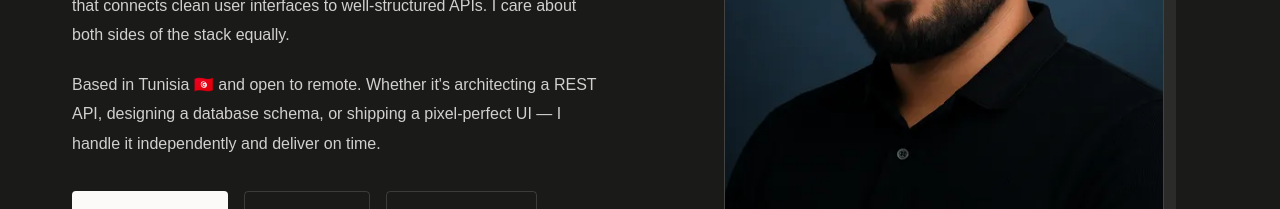
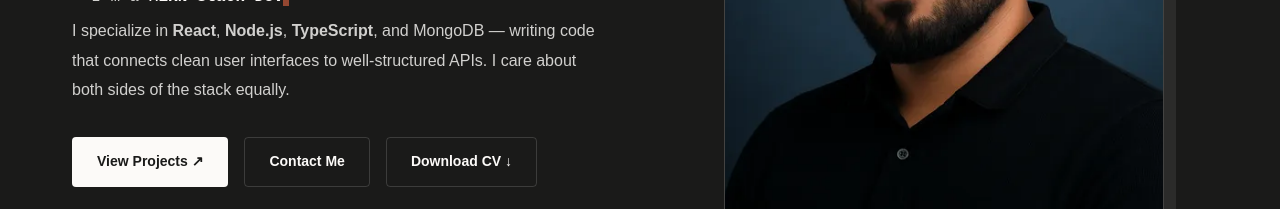
Before and after one commit to akrembarboura/my-portfolio, a React (Vite) app: page / in a window 1280 px wide. Shown: the part 364-573 px from the top of the page. Built offline with nearby package versions, Linux system fonts and the light colour scheme; no server answers; the database is empty.

Commit message:
style(about): clean up bio paragraph spacing

```diff
--- a/src/components/About.jsx
+++ b/src/components/About.jsx
@@ -56,11 +56,7 @@ export default function About() {
               I care about both sides of the stack equally.
             </p>
 
-            <p className="about-desc">
-              Based in Tunisia&nbsp;🇹🇳 and open to remote. Whether it's architecting
-              a REST API, designing a database schema, or shipping a pixel-perfect UI —
-              I handle it independently and deliver on time.
-            </p>
+
 
             {/* Action buttons — clear primary / secondary hierarchy */}
             <div className="about-actions">
```
